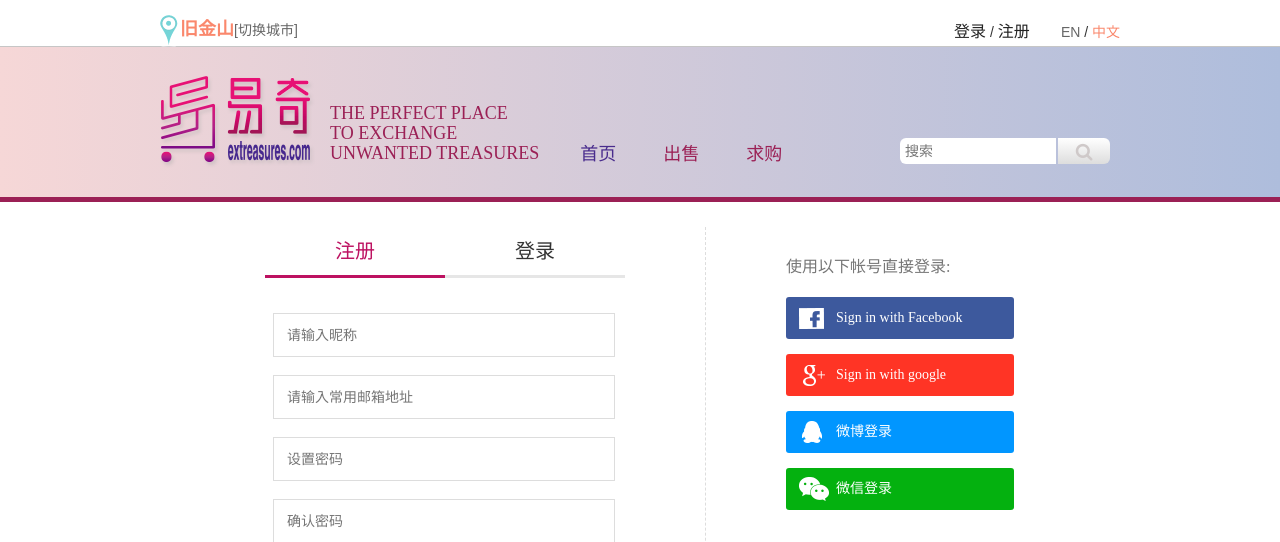
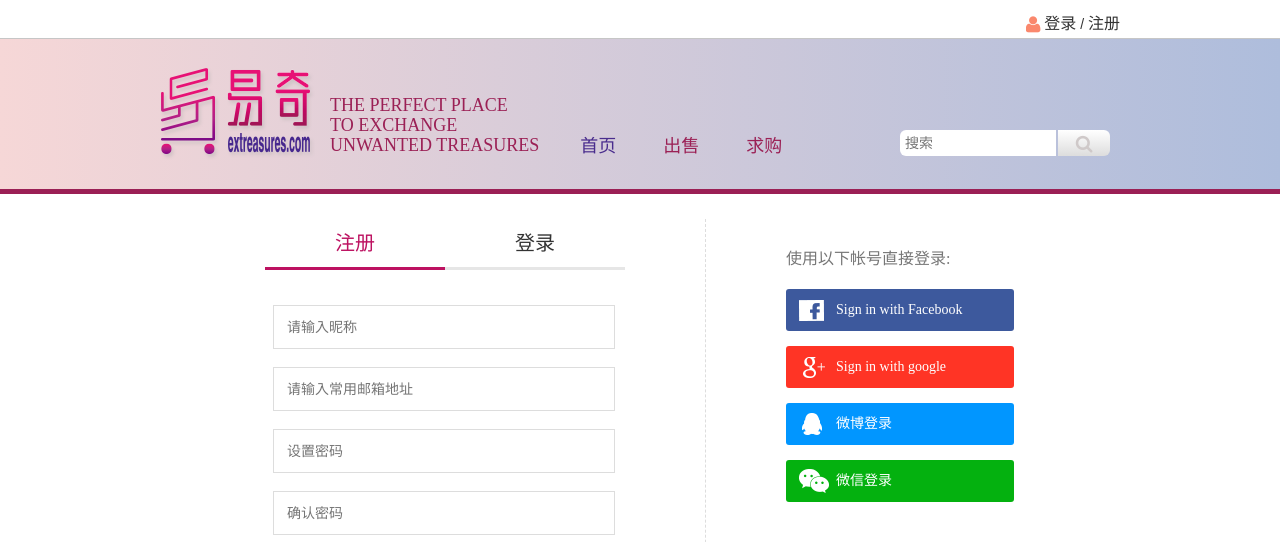
Before and after one commit to Liso/secondhanddjango, a Django app: page /customers/register in a window 1280 px wide. Shown: the top 542 px of the page. Run offline with Django 3.2, Linux system fonts and the light colour scheme; parts of the project's set-up code (start-up, migrations or seed data) failed here and were passed over; some libraries are stand-ins or nearby versions.

Commit message:
polish nav

```diff
--- a/listing/templates/listing/base.html
+++ b/listing/templates/listing/base.html
@@ -67,31 +67,40 @@ var _rollbarConfig = {
 <!--白色导航-->
 <div id="nav">
 <div class="inn">
+<!--
 <div class="nav_l">
 <div class="suggestCity"><em class="icon_locat" style="padding:15px 10px;"></em><strong>旧金山</strong><em id="changeCity_btn">[切换城市]</em></div>
 </div>
+--!>
 
 <div class="nav_r">
+   {% if user and not user.is_anonymous %}
 <span>
-   {% if user and not user.is_anonymous %}
-     <li>
-       <a>Hello {{ user.get_full_name|default:user.username }}!</a>
-     </li>
-     <li>
+       Hello, <a class="sign_in">{{ user.get_full_name|default:user.username }}</a>!
        <a href="{% url 'auth:logout' %}?next={{ request.path }}">Logout</a>
-     </li>
+&nbsp;&nbsp;&nbsp;&nbsp;&nbsp;&nbsp;
+<span>
+<i class="fa fa-pencil-square-o fa-lg" style="color:#fa886d;;"></i>
+<a href="" class="post">我要发帖</a>
+</span>
+</span>
    {% else %}
+<span>
+<i class="fa fa-user fa-lg" style="color:#fa886d;"></i>
 <a href="{% url 'login' %}" class="sign_in">登录</a>
 /
 <a href="{% url 'register' %}" class="regist">注册</a>
+</span>
    {% endif %}
-</span>
-&nbsp;&nbsp;&nbsp;&nbsp;&nbsp;&nbsp;
+<!--
+&nbsp;&nbsp;&nbsp;&nbsp;&nbsp;&nbsp;&nbsp;&nbsp;
 <span>
 <a href="" class="lan">EN</a>
 /
 <a href="" class="lan current">中文</a>
 </span>
+--!>
+
 </div>
 </div>
 </div>
--- a/secondhanddjango/static/css/base.css
+++ b/secondhanddjango/static/css/base.css
@@ -17,7 +17,7 @@ a {text-decoration: none;}
 /*白色导航*/
 #nav {
     min-width:960px;
-    height: 46px;
+    height: 38px;
     border-bottom: 1px solid #c6c6c6;
     background-color: #ffffff;}
 #nav .inn {
@@ -58,12 +58,10 @@ a {text-decoration: none;}
     float: right;
     width:auto;
     overflow: hidden;
-	padding-top:18px;
+    padding-top:10px;
 }
 
-.sign_in {color:#222;
-         font-size:16px;}
-.regist {color:#222;
+.sign_in, .regist, .post {color:#333;
          font-size:16px;}
 .sign_in:hover {color:#fa886d;}
 .regist:hover {color:#fa886d;}
```
